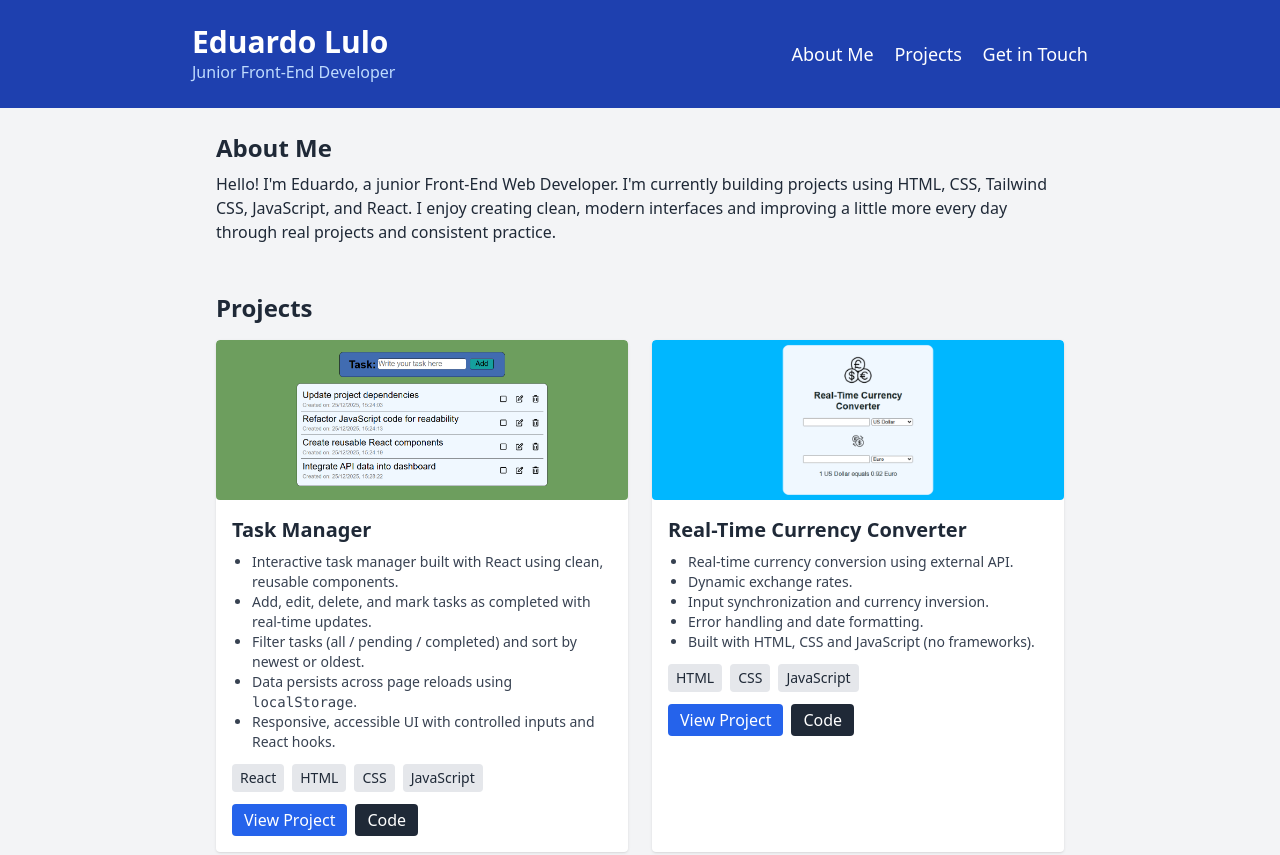
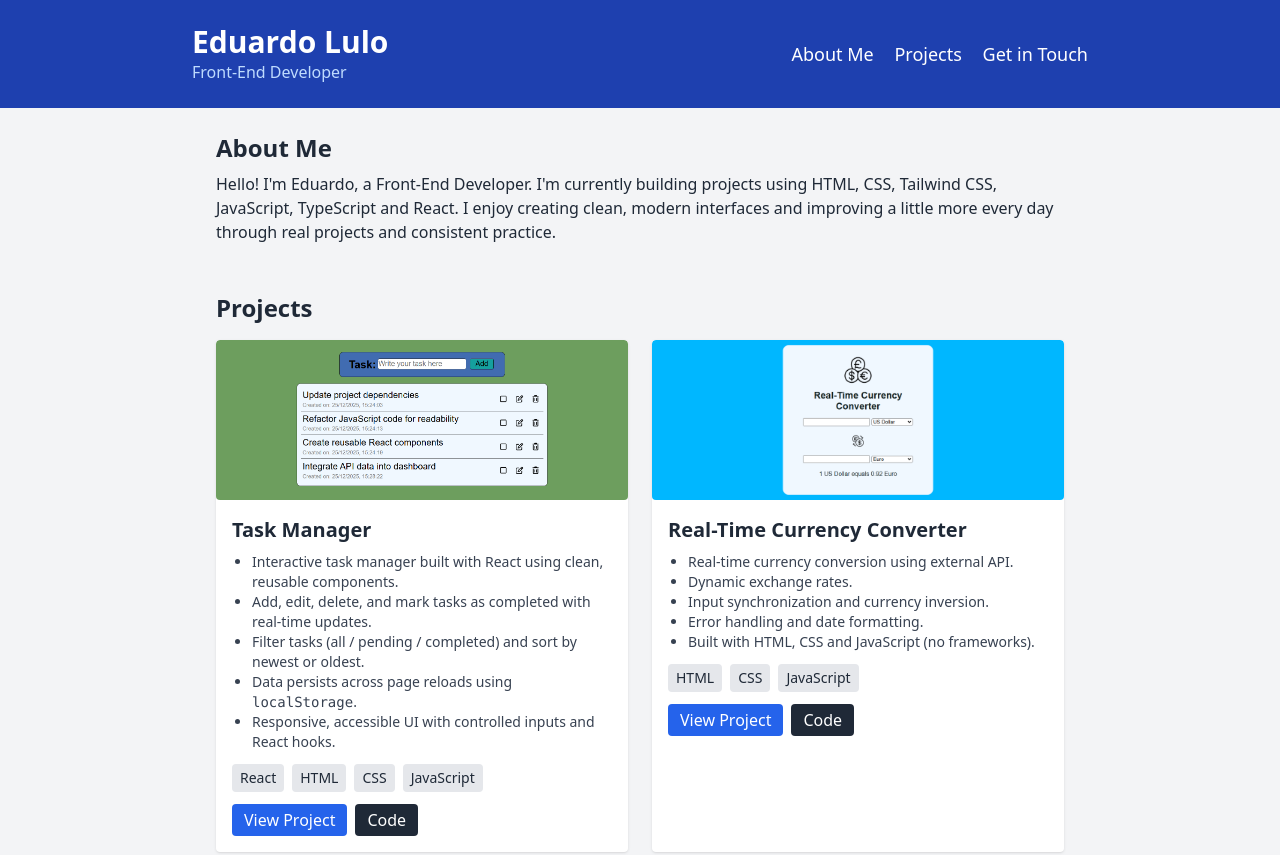
Before and after one commit to edujlulo/personal-portfolio, a website: page index.html in a window 1280 px wide. Shown: the top 855 px of the page. Drawn offline with nearby package versions, Linux system fonts and the light colour scheme.

Commit message:
Title and about me adjust

```diff
--- a/index.html
+++ b/index.html
@@ -1,4 +1,4 @@
-<!DOCTYPE html>
+<!doctype html>
 <html lang="en">
   <head>
     <meta charset="UTF-8" />
@@ -33,7 +33,7 @@
       >
         <div>
           <h1 class="text-3xl font-bold">Eduardo Lulo</h1>
-          <p class="text-blue-200 text-base">Junior Front-End Developer</p>
+          <p class="text-blue-200 text-base">Front-End Developer</p>
         </div>
 
         <nav class="space-x-4 text-lg">
@@ -50,8 +50,8 @@
       <section id="about" class="fade-in">
         <h2 class="text-2xl font-semibold mb-2">About Me</h2>
         <p>
-          Hello! I'm Eduardo, a junior Front-End Web Developer. I'm currently
-          building projects using HTML, CSS, Tailwind CSS, JavaScript, and
+          Hello! I'm Eduardo, a Front-End Developer. I'm currently building
+          projects using HTML, CSS, Tailwind CSS, JavaScript, TypeScript and
           React. I enjoy creating clean, modern interfaces and improving a
           little more every day through real projects and consistent practice.
         </p>
```
